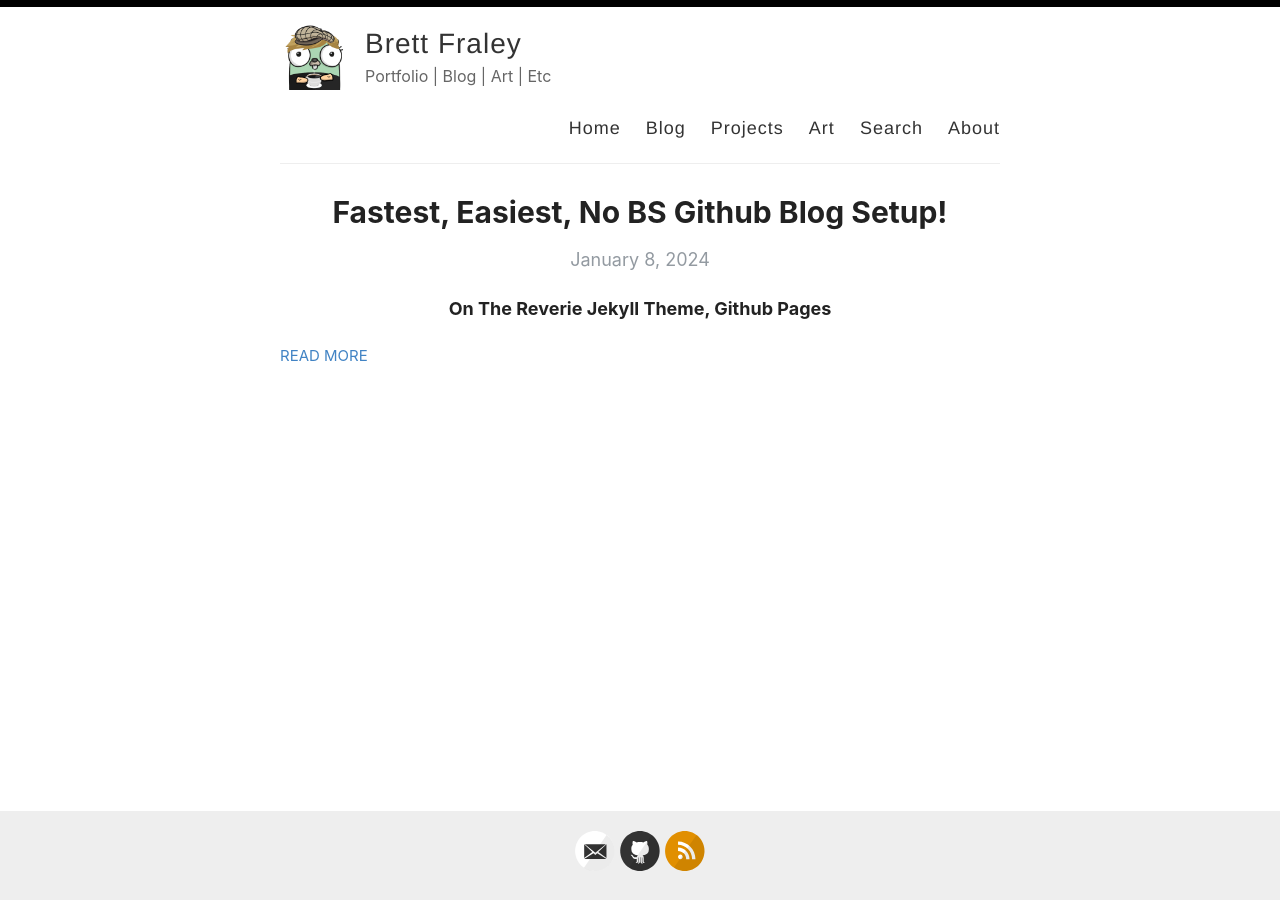
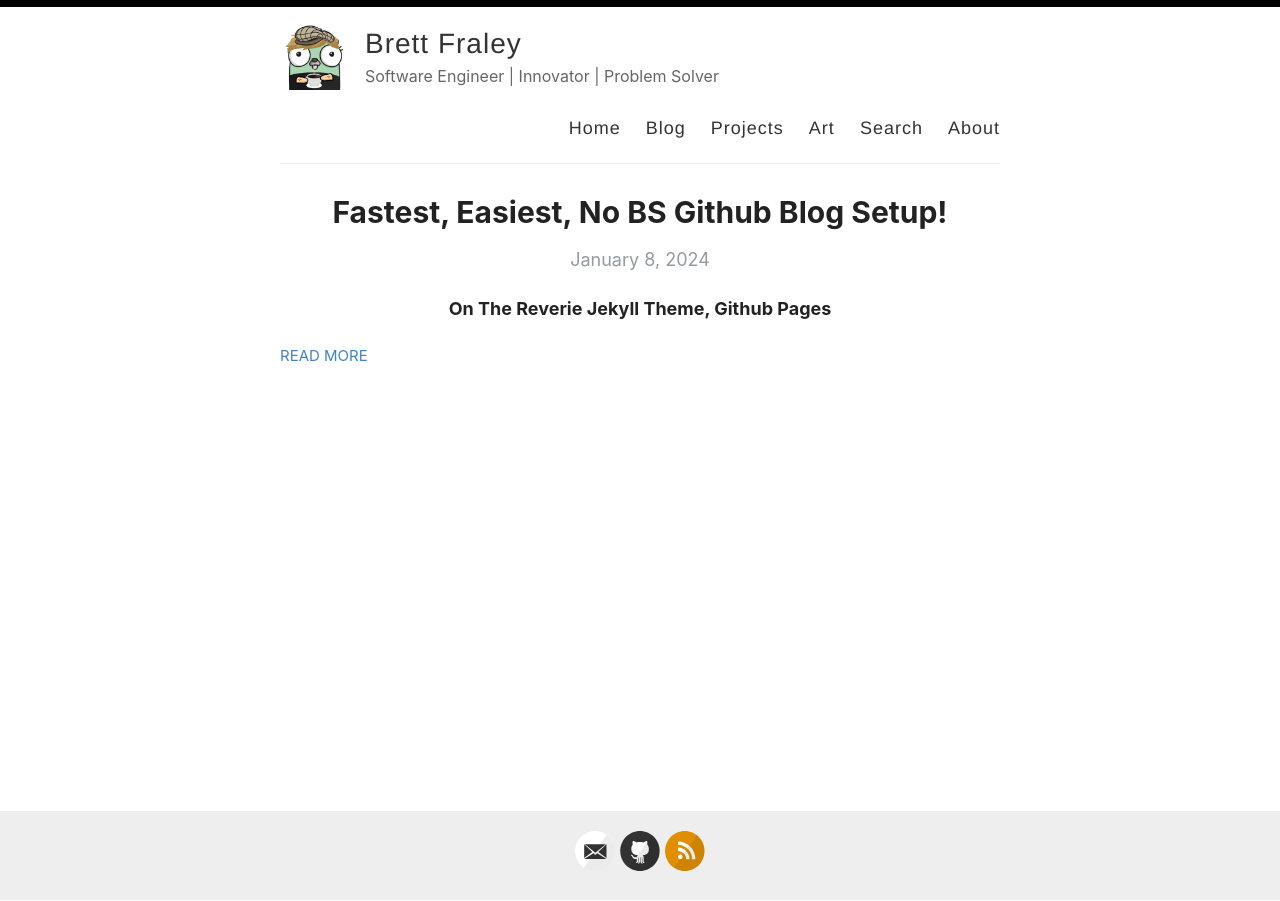
Before and after one commit to BrettFraley/BrettFraley.github.io, a Jekyll site: the page built from index.html, in a window 1280 px wide. Built offline with Jekyll 4.4.1, drawn with Linux system fonts in a browser that asks for light colours; the list of posts is cut into pages by our own code.

Commit message:
Updated header Slogan

```diff
--- a/_config.yml
+++ b/_config.yml
@@ -9,7 +9,7 @@ name: Brett Fraley
 author: Brett Fraley
 
 # Short bio or description (displayed in the header)
-description: Portfolio | Blog | Art | Etc
+description: Software Engineer | Innovator | Problem Solver
 
 # URL of your avatar or profile pic (you could use your GitHub profile pic)
 avatar: /images/gh-gopher-pic.png
--- a/search.json
+++ b/search.json
@@ -1,7 +1,6 @@
 [
   {% for post in site.posts %}
     {
-
       "title"    : "{% if post.title != "" %}{{ post.title | escape }}{% else %}{{ post.excerpt | strip_html |  escape | strip }}{%endif%}",
       "url"      : "{{ site.baseurl }}{{ post.url }}",
       "category" : "{{ post.categories | join: ', '}}",
```
